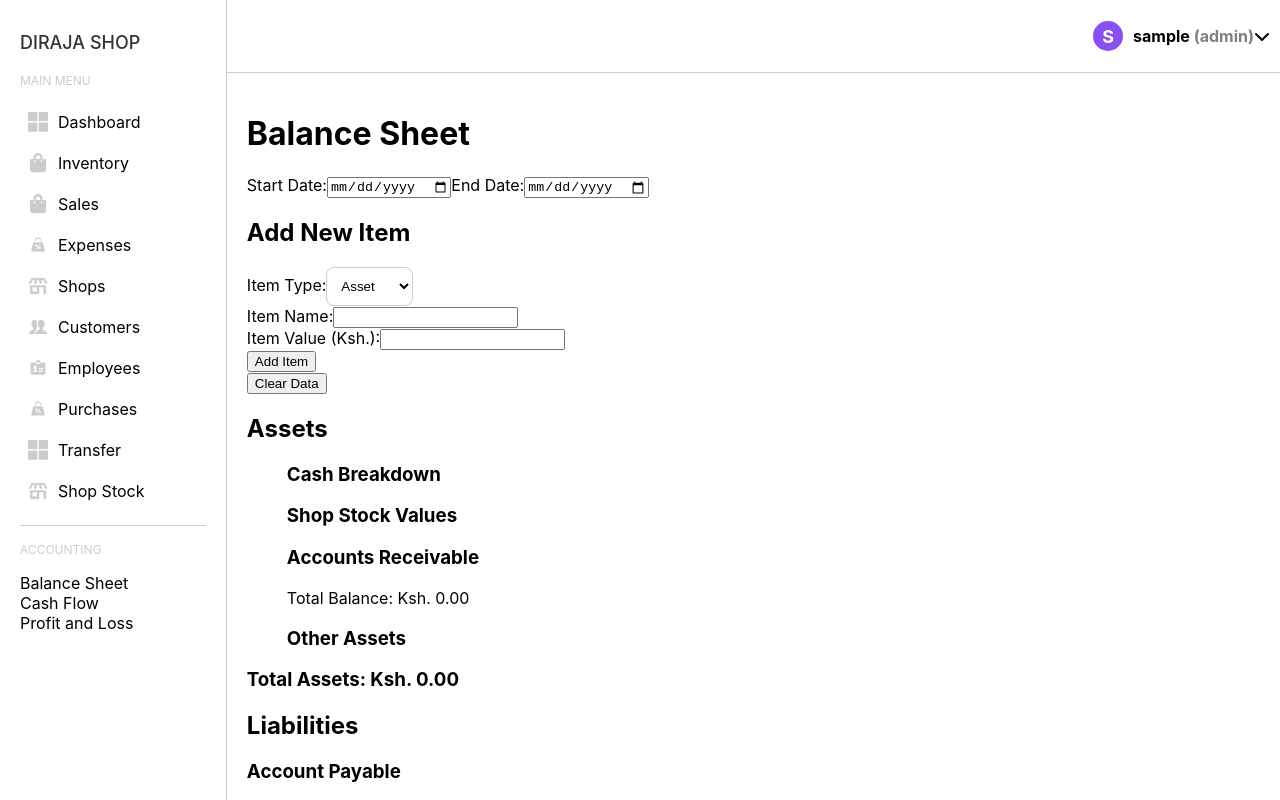
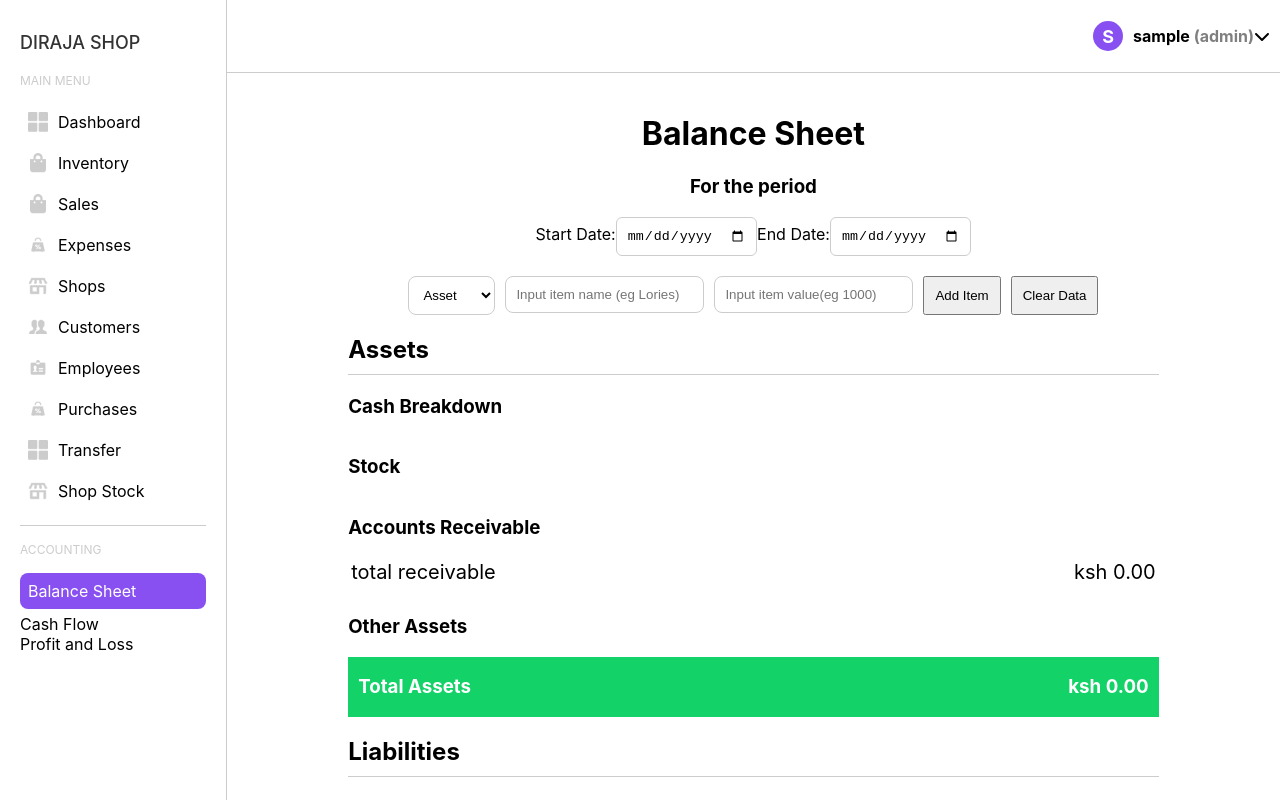
Before and after one commit to Erickkirui/DIRAJA, a React (Create React App) app in the folder dirajafront/: page /balancesheet in a window 1280 px wide. Built offline with nearby package versions, Linux system fonts and the light colour scheme; sample sign-in values are in the browser's storage.

Commit message:
done with balancesheet

```diff
--- a/dirajafront/src/App.js
+++ b/dirajafront/src/App.js
@@ -87,8 +87,6 @@ const ClerkLayout = ({ children }) => {
 
 };
 
-
-
 function App() {
   return (
     <div className="App">
@@ -121,7 +119,7 @@ function App() {
             <Route path='/shopsale' element={<ClerkLayout><SingleShopSale /></ClerkLayout>} ></Route>
             <Route path='/analytics' element={<Layout><AnalyticsPage/></Layout>}></Route>
             <Route path="*" element={<NotFound />} />
-            <Route path='/Balancesheet' element={<Layout><BalanceSheet/></Layout>} ></Route>
+            <Route path='/balancesheet' element={<Layout><BalanceSheet/></Layout>} ></Route>
             <Route path='/ProfitAndLoss' element={<Layout><ProfitAndLoss/></Layout>} ></Route>
             <Route path='/allusers' element={<Layout><ManageUsers /></Layout>} />
 
--- a/dirajafront/src/Components/Balancesheet.js
+++ b/dirajafront/src/Components/Balancesheet.js
@@ -2,6 +2,8 @@ import React, { useState, useEffect } from 'react';
 import AddItemForm from './Balancesheet/AddItemForm';
 import Assets from './Balancesheet/Assets';
 import Liabilities from './Balancesheet/Liabilities';
+import DownloadPDF from './Download/DownloadPDF'; // Import the PDF download component
+import '../Styles/Balancesheet.css';
 
 const BalanceSheet = () => {
   const [assets, setAssets] = useState([]);
@@ -11,13 +13,11 @@ const BalanceSheet = () => {
   const [endDate, setEndDate] = useState('');
 
   useEffect(() => {
-    // Retrieve stored assets from localStorage on component mount
     const storedAssets = JSON.parse(localStorage.getItem('assets')) || [];
     setAssets(storedAssets);
   }, []);
 
   useEffect(() => {
-    // Retrieve stored liabilities from localStorage on component mount
     const storedLiabilities = JSON.parse(localStorage.getItem('liabilities')) || [];
     setLiabilities(storedLiabilities);
   }, []);
@@ -25,13 +25,13 @@ const BalanceSheet = () => {
   const addAsset = (newAsset) => {
     const updatedAssets = [...assets, newAsset];
     setAssets(updatedAssets);
-    localStorage.setItem('assets', JSON.stringify(updatedAssets)); // Save updated assets to localStorage
+    localStorage.setItem('assets', JSON.stringify(updatedAssets));
   };
 
   const addLiability = (newLiability) => {
     const updatedLiabilities = [...liabilities, newLiability];
     setLiabilities(updatedLiabilities);
-    localStorage.setItem('liabilities', JSON.stringify(updatedLiabilities)); // Save updated liabilities to localStorage
+    localStorage.setItem('liabilities', JSON.stringify(updatedLiabilities));
   };
 
   const clearData = () => {
@@ -41,13 +41,27 @@ const BalanceSheet = () => {
     localStorage.removeItem('liabilities');
   };
 
+  const calculateNetCurrentAssets = () => {
+    const totalCurrentAssets = assets.reduce((total, asset) => total + asset.value, 0);
+    const totalCurrentLiabilities = liabilities.reduce((total, liability) => total + liability.value, 0);
+    return totalCurrentAssets - totalCurrentLiabilities;
+  };
+
   return (
-    <div>
+    <div id="balancesheet-container" className='BalancesheetContainer'>
+      <div className='balancesheet-top-section'>
         <h1>Balance Sheet</h1>
-      <div>
+        <h3>For the period </h3>
+        {startDate && endDate && (
+            <h3 className='period-display'>
+              {startDate} - {endDate}
+            </h3>
+          )}
+        <div className='period-for-balancesheet'>
           <label>
             Start Date:
             <input
+              className="date-picker"
               type="date"
               value={startDate}
               onChange={(e) => setStartDate(e.target.value)}
@@ -56,15 +70,19 @@ const BalanceSheet = () => {
           <label>
             End Date:
             <input
+              className="date-picker"
               type="date"
               value={endDate}
               onChange={(e) => setEndDate(e.target.value)}
             />
           </label>
         </div>
+      </div>
+      <div className='form-area-balancesheet'>
         <AddItemForm onAddAsset={addAsset} onAddLiability={addLiability} />
         <button onClick={clearData}>Clear Data</button>
         {loading && <p>Loading data...</p>}
+      </div>
 
       <Assets
         setLoading={setLoading}
@@ -75,8 +93,14 @@ const BalanceSheet = () => {
       <Liabilities
         startDate={startDate}
         endDate={endDate}
-        liabilities={liabilities} // Pass liabilities to the Liabilities component
+        liabilities={liabilities}
       />
+
+      <h2>Calculations</h2>
+      <p>Net Current Assets: ksh {calculateNetCurrentAssets().toFixed(2)}</p>
+
+      {/* Include the download button here */}
+      <DownloadPDF containerId="balancesheet-container" fileName="BalanceSheet" />
     </div>
   );
 };
--- a/dirajafront/src/Components/Balancesheet/AddItemForm.js
+++ b/dirajafront/src/Components/Balancesheet/AddItemForm.js
@@ -1,5 +1,7 @@
 // AddItemForm.js
 import React, { useState } from 'react';
+import '../../Styles/Balancesheet.css'
+
 
 const AddItemForm = ({ onAddAsset, onAddLiability }) => {
   const [itemType, setItemType] = useState('asset'); // 'asset' or 'liability'
@@ -20,18 +22,21 @@ const AddItemForm = ({ onAddAsset, onAddLiability }) => {
   };
 
   return (
-    <form onSubmit={handleSubmit}>
-      <h2>Add New Item</h2>
+    <>
+
+    <form onSubmit={handleSubmit} className='balancesheet-form'>
+
       <div>
-        <label>Item Type:</label>
+
         <select value={itemType} onChange={(e) => setItemType(e.target.value)}>
           <option value="asset">Asset</option>
           <option value="liability">Liability</option>
         </select>
       </div>
       <div>
-        <label>Item Name:</label>
+
         <input
+        placeholder='Input item name (eg Lories)'
           type="text"
           value={name}
           onChange={(e) => setName(e.target.value)}
@@ -39,8 +44,8 @@ const AddItemForm = ({ onAddAsset, onAddLiability }) => {
         />
       </div>
       <div>
-        <label>Item Value (Ksh.):</label>
         <input
+        placeholder='Input item value(eg 1000)'
           type="number"
           value={value}
           onChange={(e) => setValue(e.target.value)}
@@ -49,6 +54,7 @@ const AddItemForm = ({ onAddAsset, onAddLiability }) => {
       </div>
       <button type="submit">Add Item</button>
     </form>
+    </>
   );
 };
 
--- a/dirajafront/src/Components/Balancesheet/Assets.js
+++ b/dirajafront/src/Components/Balancesheet/Assets.js
@@ -5,7 +5,6 @@ const Assets = ({ setLoading, addedItems, startDate, endDate }) => {
   const [shopStockData, setShopStockData] = useState([]);
   const [accountsReceivableData, setAccountsReceivableData] = useState([]);
   const [totalBalance, setTotalBalance] = useState(0);
-
 
   useEffect(() => {
     const fetchAssetData = async () => {
@@ -27,17 +26,15 @@ const Assets = ({ setLoading, addedItems, startDate, endDate }) => {
         const data = await response.json();
         console.log('Raw asset data:', data);
 
-          // Ensure correct parsing of values
         const parsedData = [
           { name: 'Bank', value: parseFloat(data.bank.replace(/[^\d.-]/g, '')) },
           { name: 'Cash', value: parseFloat(data.cash.replace(/[^\d.-]/g, '')) },
           { name: 'Mpesa', value: parseFloat(data.mpesa.replace(/[^\d.-]/g, '')) }
         ];
 
-          // Check for improperly scaled values and adjust if necessary
         const scaledData = parsedData.map((item) => ({
           ...item,
-            value: item.value < 1 ? item.value * 100 : item.value // Fix improperly scaled values
+          value: item.value < 1 ? item.value * 100 : item.value
         }));
 
         console.log('Parsed asset data:', scaledData);
@@ -46,7 +43,6 @@ const Assets = ({ setLoading, addedItems, startDate, endDate }) => {
         console.error('Error fetching asset data:', error);
       }
     };
-
 
     const fetchShopStockData = async () => {
       try {
@@ -66,7 +62,6 @@ const Assets = ({ setLoading, addedItems, startDate, endDate }) => {
         const data = await response.json();
         console.log('Raw shop stock data:', data);
 
-        // Check if shop_stocks is an array and process it
         const parsedShopStock = Array.isArray(data.shop_stocks)
           ? data.shop_stocks.map((item) => ({
               name: item.shop_name,
@@ -75,20 +70,20 @@ const Assets = ({ setLoading, addedItems, startDate, endDate }) => {
           : [];
 
         console.log('Parsed shop stock data:', parsedShopStock);
-
         setShopStockData(parsedShopStock);
       } catch (error) {
         console.error('Error fetching shop stock data:', error);
       }
     };
+
     const fetchAccountsReceivableData = async () => {
       try {
         const response = await fetch(
           `/api/diraja/accountsreceivable?start_date=${startDate}&end_date=${endDate}`,
           {
             headers: {
-              Authorization: `Bearer ${localStorage.getItem('access_token')}`,
-            },
+              Authorization: `Bearer ${localStorage.getItem('access_token')}`
+            }
           }
         );
 
@@ -97,24 +92,22 @@ const Assets = ({ setLoading, addedItems, startDate, endDate }) => {
         }
 
         const data = await response.json();
-        console.log("Raw accounts receivable data:", data);
+        console.log('Raw accounts receivable data:', data);
 
-        // Ensure the total_balance is set in state if needed
         if (data.total_balance !== undefined) {
-          setTotalBalance(data.total_balance); // Assume `setTotalBalance` is defined to set the state
+          setTotalBalance(data.total_balance);
         }
 
         const parsedReceivables = data.map((item) => ({
-          name: item.customerName || "Unknown Customer",
-          value: parseFloat(item.amountDue) || 0,
+          name: item.customerName || 'Unknown Customer',
+          value: parseFloat(item.amountDue) || 0
         }));
 
         setAccountsReceivableData(parsedReceivables);
       } catch (error) {
-        console.error("Error fetching accounts receivable data:", error.message, error);
+        console.error('Error fetching accounts receivable data:', error.message, error);
       }
     };
-
 
     if (startDate && endDate) {
       fetchAssetData();
@@ -130,29 +123,60 @@ const Assets = ({ setLoading, addedItems, startDate, endDate }) => {
   };
 
   return (
-    <div>
-      <h2>Assets</h2>
-      <ul>
+    <div className='asset-container'>
+      <h2 className='balancesheet-titles'>Assets</h2>
+
       <h3>Cash Breakdown</h3>
+      <table>
+        <tbody>
           {assetData.map((item, index) => (
-          <li key={`dynamic-${index}`}>{item.name}: Ksh. {item.value.toFixed(2)}</li>
+            <tr key={`dynamic-${index}`}>
+              <td>{item.name}</td>
+              <td> ksh {item.value.toFixed(2)}</td>
+            </tr>
           ))}
+        </tbody>
+      </table>
 
-        <h3>Shop Stock Values</h3>
+      <h3>Stock </h3>
+      <table>
+        <tbody>
           {shopStockData.map((item, index) => (
-          <li key={`shop-${index}`}>{item.name}: Ksh. {item.value.toFixed(2)}</li>
+            <tr key={`shop-${index}`}>
+              <td>{item.name}</td>
+              <td> ksh {item.value.toFixed(2)}</td>
+            </tr>
           ))}
+        </tbody>
+      </table>
 
       <h3>Accounts Receivable</h3>
-        <p>Total Balance: Ksh. {totalBalance.toFixed(2)}</p>
+      <table>
+        <tbody>
+          <tr>
+            <td>total receivable</td>
+            <td>ksh {totalBalance.toFixed(2)}</td>
+          </tr>
+        </tbody>
+      </table>
+
 
       <h3>Other Assets</h3>
+      <table>
+        <tbody>
           {addedItems.map((item, index) => (
-          <li key={`user-${index}`}>{item.name}: Ksh. {item.value.toFixed(2)}</li>
+            <tr key={`user-${index}`}>
+              <td>{item.name}</td>
+              <td>{item.value.toFixed(2)}</td>
+            </tr>
           ))}
-      </ul>
+        </tbody>
+      </table>
 
-      <h3>Total Assets: Ksh. {calculateTotalAssets().toFixed(2)}</h3>
+      <div className='balancesheet-total-container'>
+        <h3>Total Assets</h3>
+        <h3>ksh {calculateTotalAssets().toFixed(2)}</h3>
+      </div>
     </div>
   );
 };
--- a/dirajafront/src/Components/Balancesheet/Liabilities.js
+++ b/dirajafront/src/Components/Balancesheet/Liabilities.js
@@ -55,21 +55,35 @@ const Liabilities = ({ startDate, endDate, liabilities }) => {
   };
 
   return (
-    <div>
-      <h2>Liabilities</h2>
+    <div className='asset-container' >
+      <h2 className='balancesheet-titles'>Liabilities</h2>
       {loading ? (
         <p>Loading data...</p>
       ) : (
         <>
-        <h3>Account Payable</h3>
-          <p>Accountpayable: ksh {totalBalance.toFixed(2)}</p>
+          <h3>Account Payable</h3>
+
+          <table>
+            <tr>
+              <td>Total Payable</td>
+              <td> ksh {totalBalance.toFixed(2)}</td>
+            </tr>
+          </table>
           <h3>Other Liabilities</h3>
-          <ul>
-            {liabilities.map((item, index) => (
-              <li key={index}>{item.name}: ksh {item.value.toFixed(2)}</li>
-            ))}
-          </ul>
-          <h3>Total Liabilities: ksh {calculateTotalLiabilities().toFixed(2)}</h3>
+          <table className='balancesheet-table'>
+            <tbody>
+              {liabilities.map((item, index) => (
+                <tr key={index}>
+                  <td>{item.name}</td>
+                  <td>{item.value.toFixed(2)}</td>
+                </tr>
+              ))}
+            </tbody>
+          </table>
+          <div className='balancesheet-total-container'>
+            <h3>Total Liabilities</h3>
+            <h3>ksh {calculateTotalLiabilities().toFixed(2)}</h3>
+          </div>
         </>
       )}
     </div>
--- a/dirajafront/src/Components/Navbar.js
+++ b/dirajafront/src/Components/Navbar.js
@@ -57,7 +57,10 @@ function Navbar() {
       <div className='accounting-menu'>
         <h4>ACCOUNTING</h4>
         <ul>
-          <li>Balance Sheet</li>
+        <NavLink to="/balancesheet" className="menu-item" activeClassName="active">
+        <li>Balance Sheet</li>
+        </NavLink>
+
           <li>Cash Flow</li>
           <li>Profit and Loss</li>
         </ul>
--- a/dirajafront/src/Styles/Balancesheet.css
+++ b/dirajafront/src/Styles/Balancesheet.css
@@ -1,13 +1,68 @@
+.BalancesheetContainer{
+  display: flex;
+  flex-direction: column;
+  margin-left: auto;
+  margin-right: auto;
+   width: 80%;
+}
+.BalancesheetContainer p{
+  font-size: 20px;
+}
+.form-area-balancesheet{
+  display: flex;
+  gap: 10px;
+  margin-top: 20px;
+  justify-content: center;
+  align-items: center;
+}
 
+.balancesheet-top-section{
+  text-align: center;
+}
 
+.balancesheet-form{
+  display: flex;
+  gap: 10px;
+}
 
-.Add-balanshett-deatails form{
-  display:  flex;
-  gap: 10px;
+.form-area-balancesheet button{
+  padding: 10px;
+}
 
+.balancesheet-form input{
+  padding: 10px;
+  border-radius: 8px;
+  border: 1px solid #ccc;
+}
+
+.balancesheet-titles{
+
+  border-bottom:  1px solid #ccc;
+  padding-bottom: 10px;
 
 }
+.balancesheet-total-container{
+  display: flex;
+  justify-content: space-between;
+  background-color: #13D268;
+  padding: 0px 10px 0px 10px;
+  color: #fff;
+}
 
-.new-item input{
-  padding: 10px;
+.asset-container table{
+
+  font-size: 20px;
+
+  width: 100%;
 }
+.asset-container td{
+  padding-bottom: 10px;
+
+}
+.asset-container td:first-child {
+  text-align: left;
+}
+
+.asset-container td:nth-child(2) {
+  text-align: right;
+}
```
Lines whose indentation alone changed are shown as unchanged.
